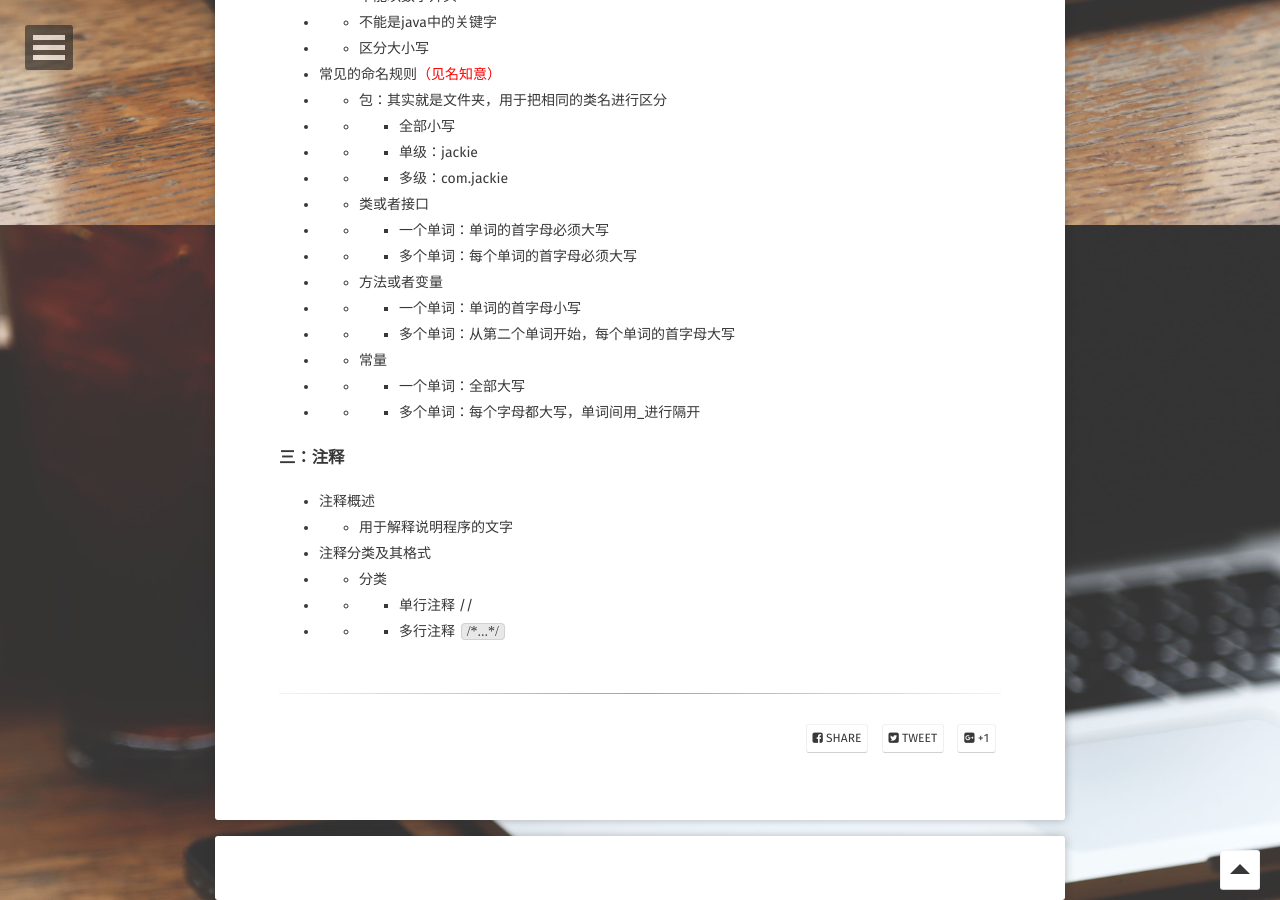
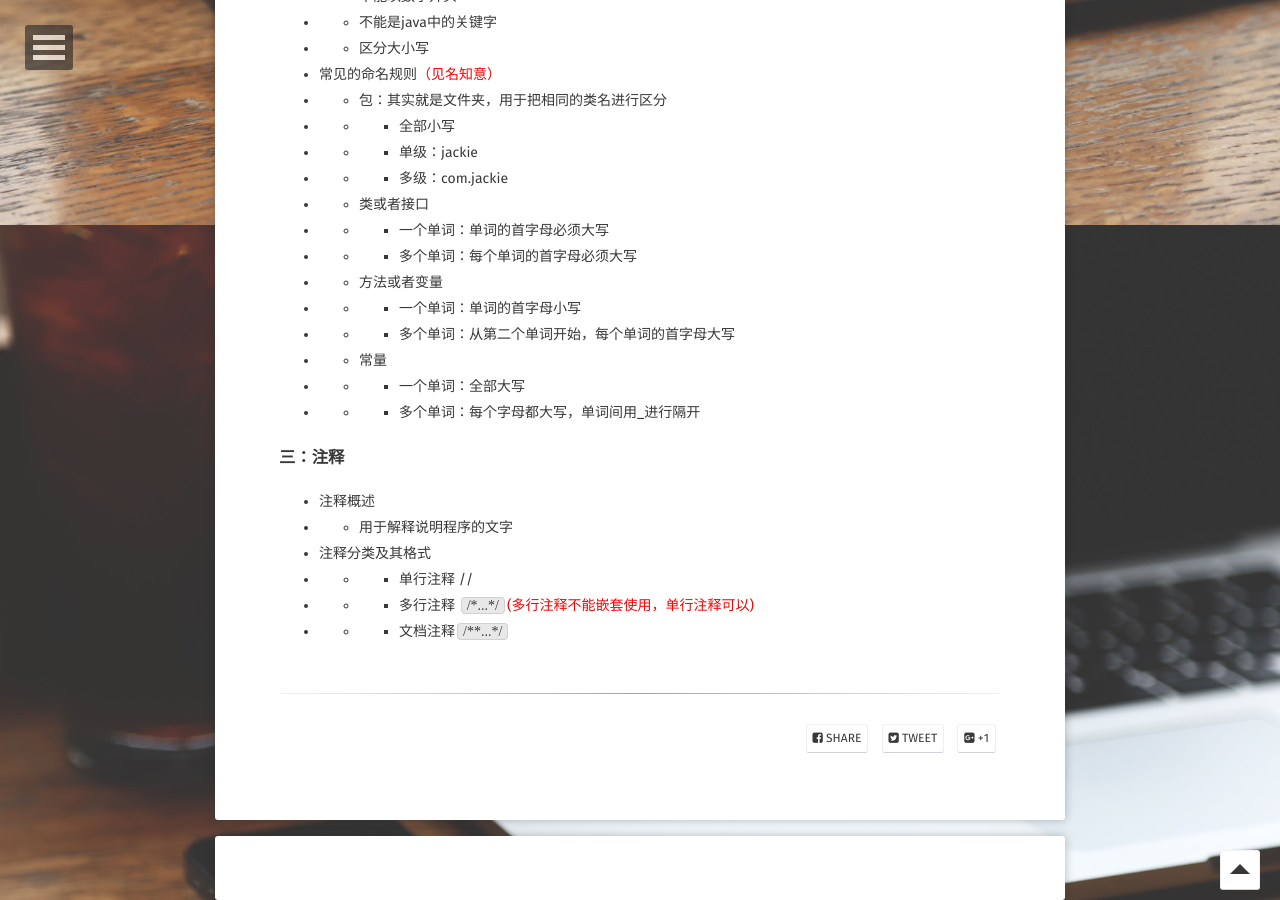
Before and after one commit to jackieliutao/javaStudyRoute, a Jekyll site: the page built from pages/basic-grammer.md, in a window 1280 px wide and 900 px high, scrolled down 1575 px. Built offline with Jekyll 4.4.1, drawn with Linux system fonts in a browser that asks for light colours; some web fonts are replaced; comment, search, counter and statistics services are not loaded.

Commit message:
update content
update content

````diff
--- a/pages/basic-grammer.md
+++ b/pages/basic-grammer.md
@@ -171,6 +171,6 @@ comments: true
 * 注释概述
 * * 用于解释说明程序的文字
 * 注释分类及其格式
-* * 分类
 * * * 单行注释 //
-* * * 多行注释 ```/*...*/```
+* * * 多行注释 ```/*...*/```<font color="red">(多行注释不能嵌套使用，单行注释可以)</font>
+* * * 文档注释```/**...*/```
````
